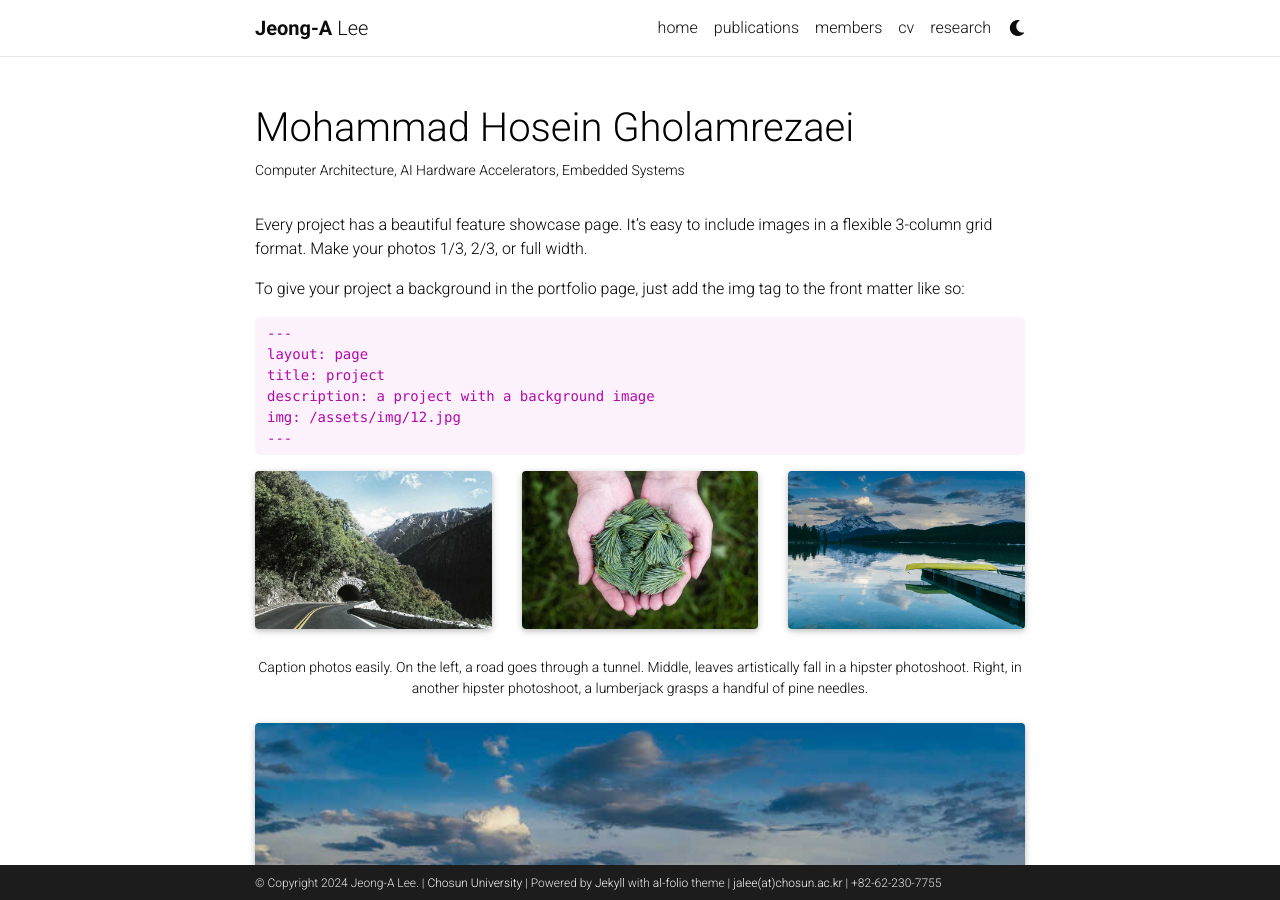
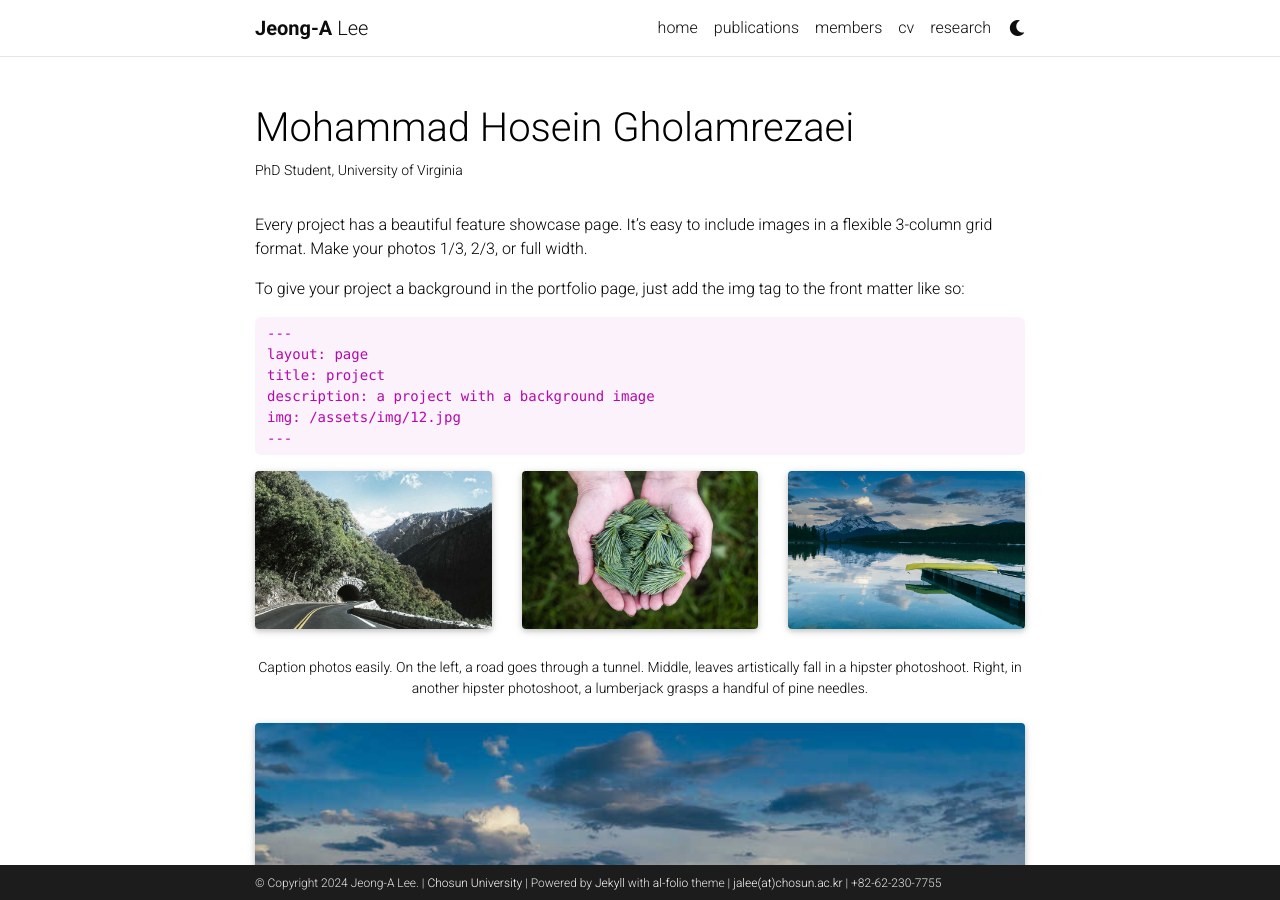
Before and after one commit to cslab-chosun/cslab-chosun.github.io, a Jekyll site: the page built from _projects/8_project.md, in a window 1280 px wide and 900 px high. Built offline with Jekyll 4.4.1, drawn with Linux system fonts in a browser that asks for light colours; full-size pictures stand in for the smaller copies a plugin makes; comment, search, counter and statistics services are not loaded; a style sheet for code colours, icons or effects is not loaded.

Commit message:
update alumni

```diff
--- a/_projects/8_project.md
+++ b/_projects/8_project.md
@@ -1,7 +1,7 @@
 ---
 layout: page
 title: Mohammad Hosein Gholamrezaei
-description: Computer Architecture, AI Hardware Accelerators, Embedded Systems
+description: PhD Student, University of Virginia
 img: assets/img/members/gholamrezaei.jpg
 redirect: https://mhogh.github.io/
 importance: 4
```
Also changed, not shown: _projects/15_project.md (+1 -1 lines), 1 other file.
